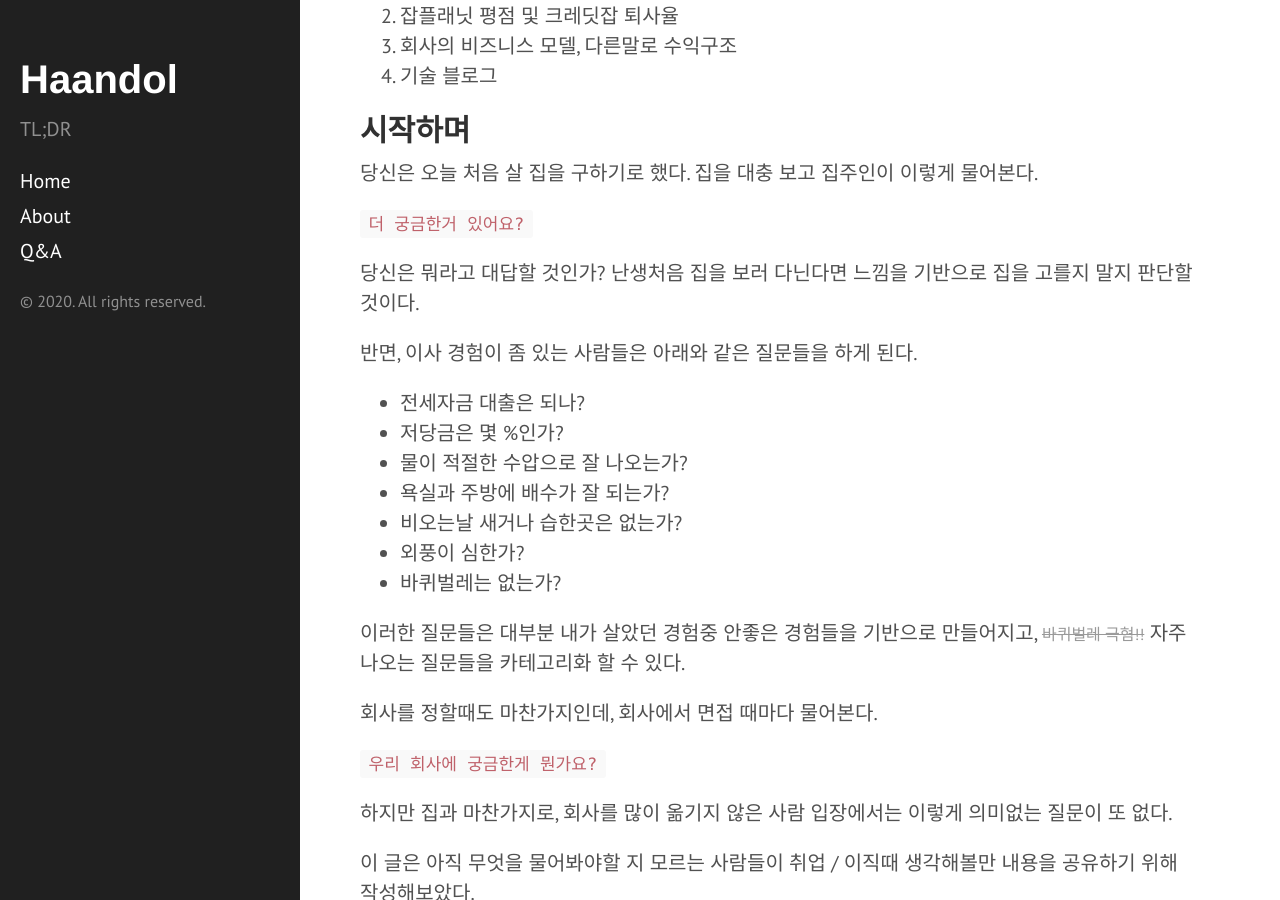
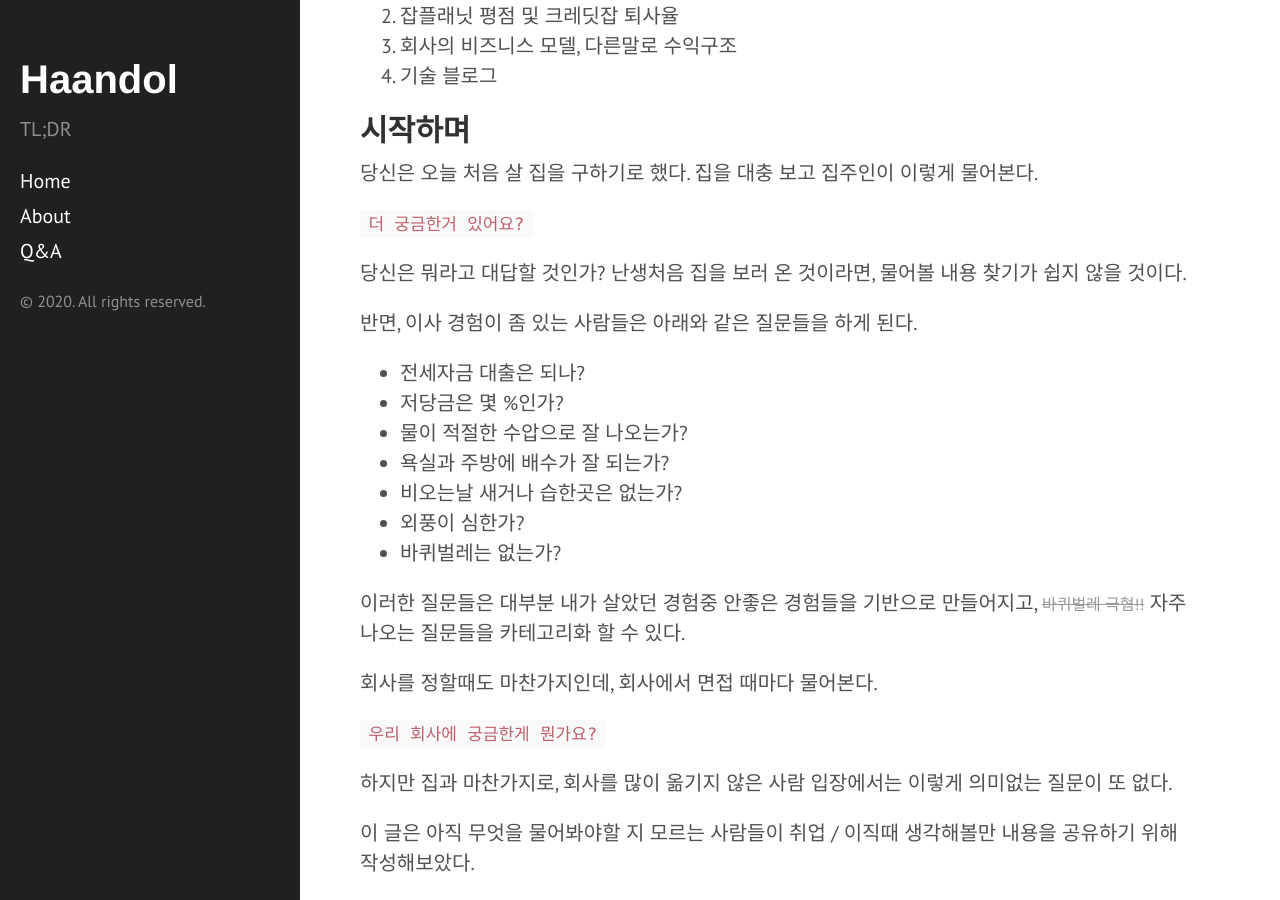
Before and after one commit to haandol/haandol.github.com, a Jekyll site: the page built from _posts/2020-03-08-what-you-should-ask-on-interview.md, in a window 1280 px wide and 900 px high, scrolled down 307 px. Built offline with Jekyll 4.4.1, drawn with Linux system fonts in a browser that asks for light colours; comment, search, counter and statistics services are not loaded.

Commit message:
modify sentence

```diff
--- a/_posts/2020-03-08-what-you-should-ask-on-interview.md
+++ b/_posts/2020-03-08-what-you-should-ask-on-interview.md
@@ -21,7 +21,7 @@ publish: true
 
 `더 궁금한거 있어요?`
 
-당신은 뭐라고 대답할 것인가? 난생처음 집을 보러 다닌다면 느낌을 기반으로 집을 고를지 말지 판단할 것이다.
+당신은 뭐라고 대답할 것인가? 난생처음 집을 보러 온 것이라면, 물어볼 내용 찾기가 쉽지 않을 것이다.
 
 반면, 이사 경험이 좀 있는 사람들은 아래와 같은 질문들을 하게 된다.
 
```
